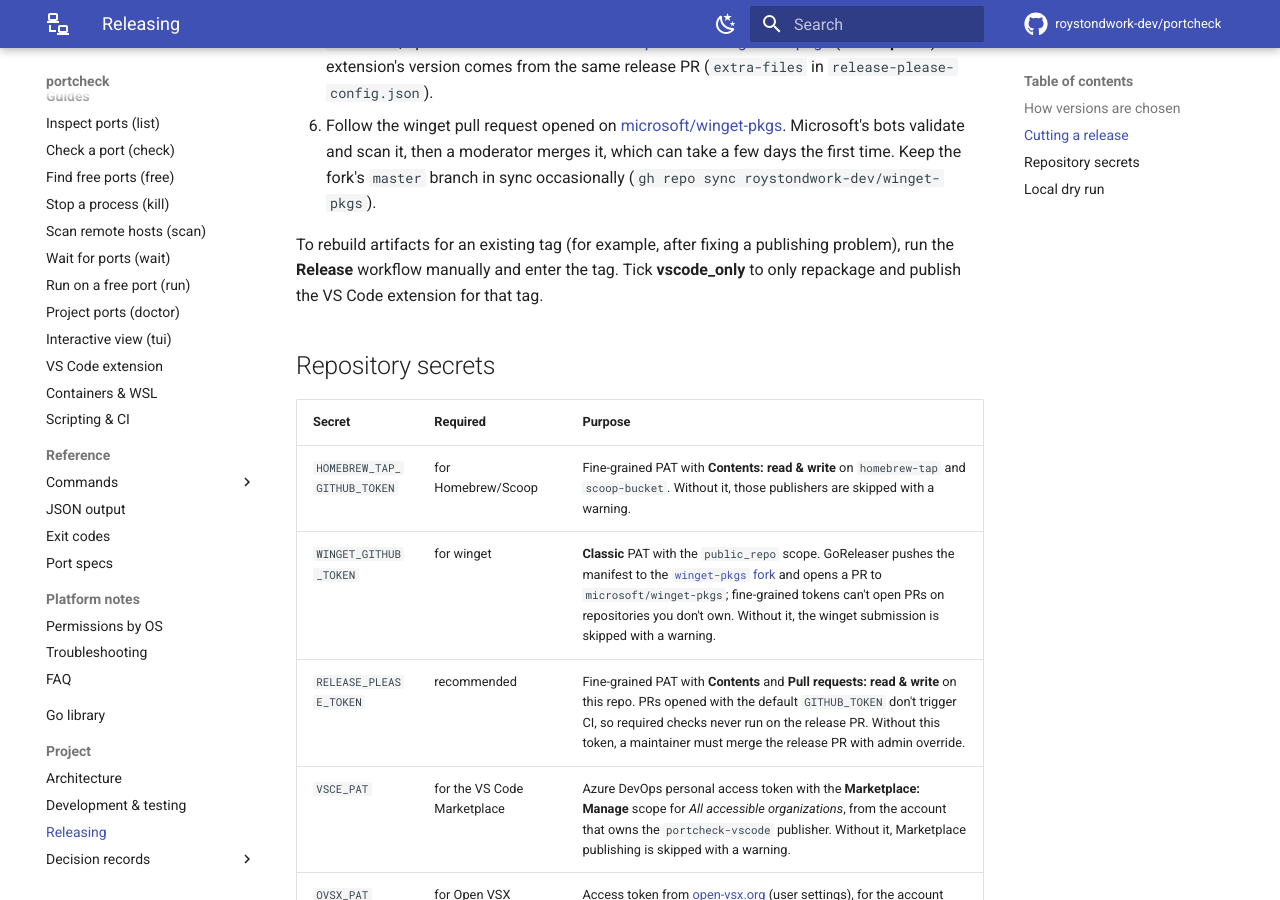
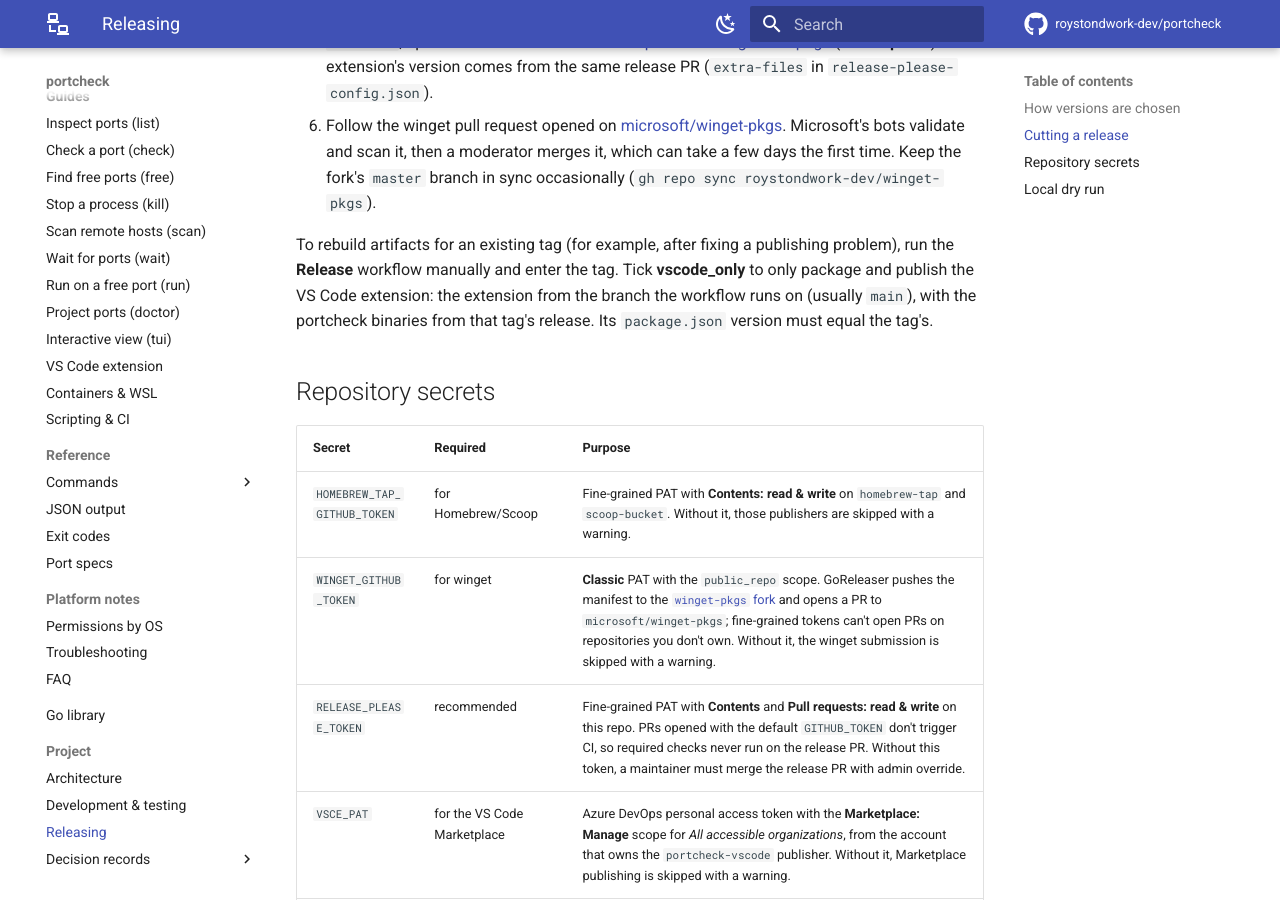
Before and after one commit to roystondwork-dev/portcheck, an MkDocs documentation site: the page built from docs/releasing.md, in a window 1280 px wide and 900 px high, scrolled down 1028 px. Built offline with MkDocs 1.6.1 and Material for MkDocs 9.7.7, drawn with Linux system fonts in a browser that asks for light colours; comment, search, counter and statistics services are not loaded.

Commit message:
ci(release): vscode_only packages the extension from the current branch
An older tag's extension sources can predate the packaging script (v0.5.0
does), so vscode_only takes the extension from the branch it runs on and
only the binaries from the tag. The script still requires matching versions.

Co-Authored-By: Claude Opus 5.5 <noreply@anthropic.com>

```diff
--- a/docs/releasing.md
+++ b/docs/releasing.md
@@ -52,7 +52,9 @@ are hidden.
 
 To rebuild artifacts for an existing tag (for example, after fixing a publishing
 problem), run the **Release** workflow manually and enter the tag. Tick **vscode_only**
-to only repackage and publish the VS Code extension for that tag.
+to only package and publish the VS Code extension: the extension from the branch the
+workflow runs on (usually `main`), with the portcheck binaries from that tag's release.
+Its `package.json` version must equal the tag's.
 
 ## Repository secrets
 
```
Also changed, not shown: 1 other file.
